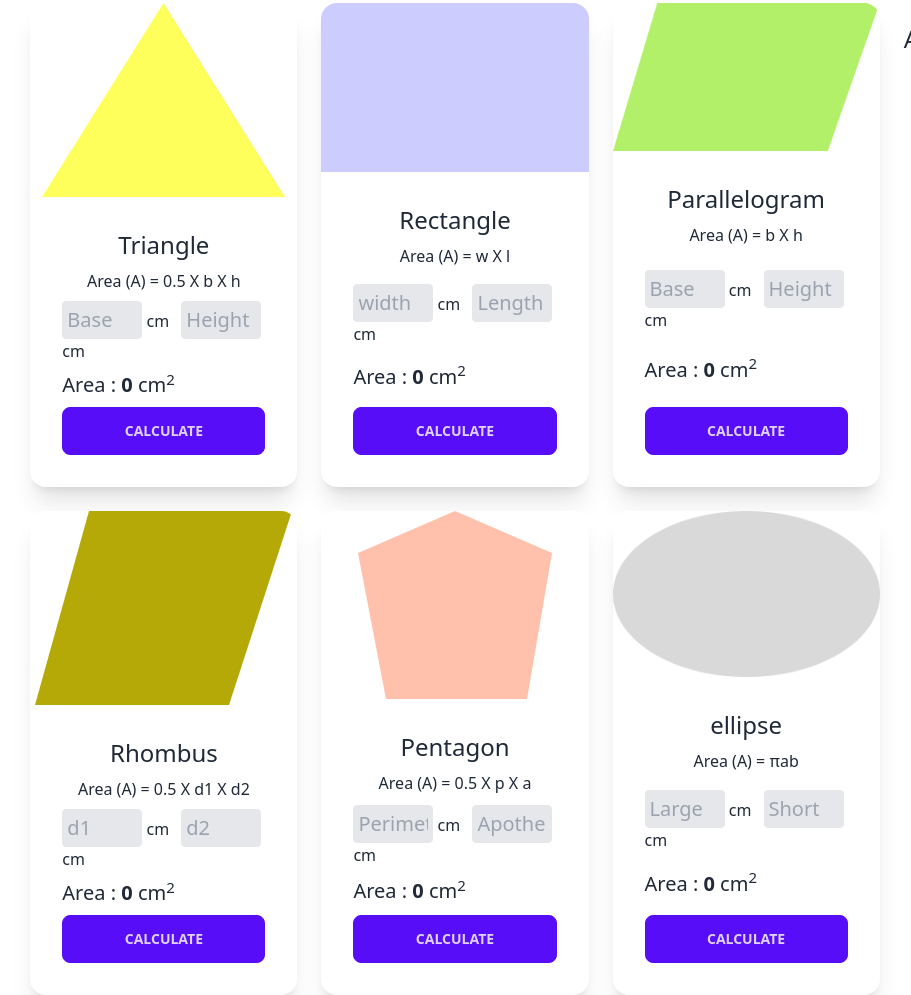
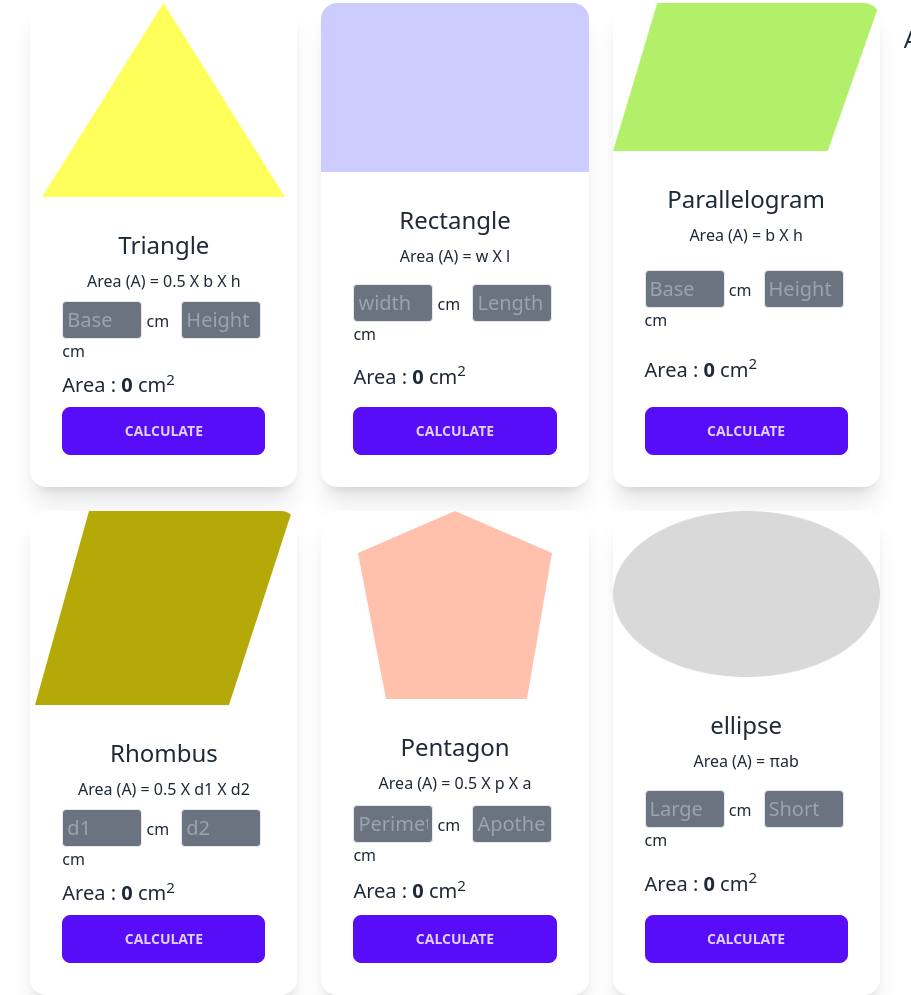
Before and after one commit to dipujafar/geometry-calculation, a plain HTML site: page index.html in a window 1280 px wide. Shown: the part 165-1160 px from the top of the page, without its empty margins (23-934 px from the left). Drawn offline with nearby package versions, Linux system fonts and the light colour scheme.

Commit message:
last commit

```diff
--- a/index.html
+++ b/index.html
@@ -46,14 +46,14 @@
               <p>
                 <input
                   type="text"
-                  class="border text-xl w-20 rounded bg-gray-200 p-1 text-white"
+                  class="border text-xl w-20 rounded bg-gray-500 p-1 text-white"
                   placeholder="Base"
                   id="triangle-base"
                 />
                 <span class="">cm</span>
                 <input
                   type="text"
-                  class="border text-xl w-20 rounded bg-gray-200 p-1 text-white ml-2"
+                  class="border text-xl w-20 rounded bg-gray-500 p-1 text-white ml-2"
                   placeholder="Height"
                   id="triangle-height"
                 />
@@ -84,14 +84,14 @@
               <p>
                 <input
                   type="text"
-                  class="border text-xl w-20 rounded bg-gray-200 p-1 text-white"
+                  class="border text-xl w-20 rounded bg-gray-500 p-1 text-white"
                   placeholder="width"
                   id="rectangle-width"
                 />
                 <span class="">cm</span>
                 <input
                   type="text"
-                  class="border text-xl w-20 rounded bg-gray-200 p-1 text-white ml-2"
+                  class="border text-xl w-20 rounded bg-gray-500 p-1 text-white ml-2"
                   placeholder="Length"
                   id="rectangle-length"
                 />
@@ -123,14 +123,14 @@
               <p>
                 <input
                   type="text"
-                  class="border text-xl w-20 rounded bg-gray-200 p-1 text-white"
+                  class="border text-xl w-20 rounded bg-gray-500 p-1 text-white"
                   placeholder="Base"
                   id="parallelogram-base"
                 />
                 <span class="">cm</span>
                 <input
                   type="text"
-                  class="border text-xl w-20 rounded bg-gray-200 p-1 text-white ml-2"
+                  class="border text-xl w-20 rounded bg-gray-500 p-1 text-white ml-2"
                   placeholder="Height"
                   id="parallelogram-height"
                 />
@@ -161,14 +161,14 @@
               <p>
                 <input
                   type="text"
-                  class="border text-xl w-20 rounded bg-gray-200 p-1 text-white"
+                  class="border text-xl w-20 rounded bg-gray-500 p-1 text-white"
                   placeholder="d1"
                   id="rhombus-d1"
                 />
                 <span class="">cm</span>
                 <input
                   type="text"
-                  class="border text-xl w-20 rounded bg-gray-200 p-1 text-white ml-2"
+                  class="border text-xl w-20 rounded bg-gray-500 p-1 text-white ml-2"
                   placeholder="d2"
                   id="rhombus-d2"
                 />
@@ -197,14 +197,14 @@
               <p>
                 <input
                   type="text"
-                  class="border text-xl w-20 rounded bg-gray-200 p-1 text-white"
+                  class="border text-xl w-20 rounded bg-gray-500 p-1 text-white"
                   placeholder="Perimeter"
                   id="pentagon-p"
                 />
                 <span class="">cm</span>
                 <input
                   type="text"
-                  class="border text-xl w-20 rounded bg-gray-200 p-1 text-white ml-2"
+                  class="border text-xl w-20 rounded bg-gray-500 p-1 text-white ml-2"
                   placeholder="Apothem"
                   id="pentagon-a"
                 />
@@ -235,14 +235,14 @@
               <p>
                 <input
                   type="text"
-                  class="border text-xl w-20 rounded bg-gray-200 p-1 text-white"
+                  class="border text-xl w-20 rounded bg-gray-500 p-1 text-white"
                   placeholder="Large"
                   id="ellipse-major"
                 />
                 <span class="">cm</span>
                 <input
                   type="text"
-                  class="border text-xl w-20 rounded bg-gray-200 p-1 text-white ml-2"
+                  class="border text-xl w-20 rounded bg-gray-500 p-1 text-white ml-2"
                   placeholder="Short"
                   id="ellipse-minor"
                 />
```
